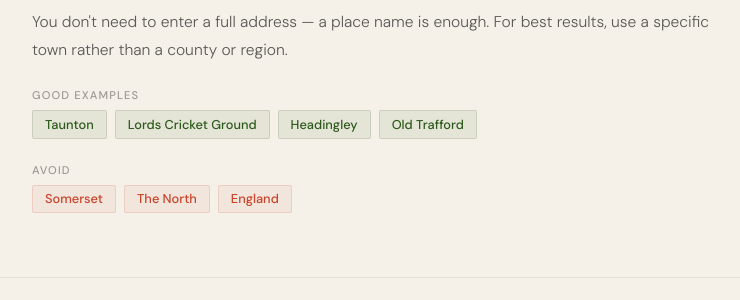
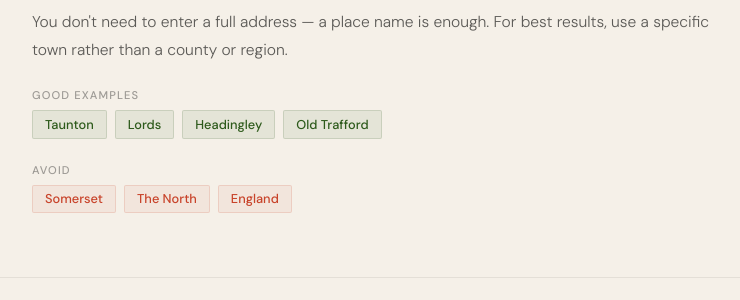
Before and after one commit to MattW-9393/bat-or-brolly, a Flask app: page /docs in a window 1280 px wide. Shown: the part 752-1052 px from the top of the page, without its empty margins (152-892 px from the left). Run offline with Flask 3, Linux system fonts and the light colour scheme; some web fonts are replaced.

```diff
--- a/bat_or_brolly/templates/docs.html
+++ b/bat_or_brolly/templates/docs.html
@@ -53,7 +53,7 @@
           <span class="docs-example-label">Good examples</span>
           <div class="docs-example-tags">
             <span class="docs-tag docs-tag--good">Taunton</span>
-            <span class="docs-tag docs-tag--good">Lords Cricket Ground</span>
+            <span class="docs-tag docs-tag--good">Lords </span>
             <span class="docs-tag docs-tag--good">Headingley</span>
             <span class="docs-tag docs-tag--good">Old Trafford</span>
           </div>
```
